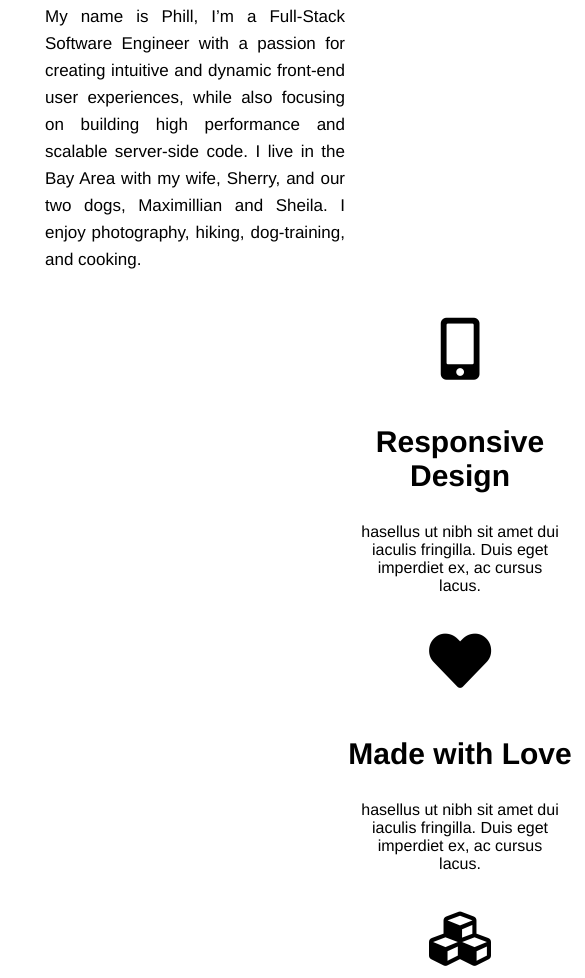
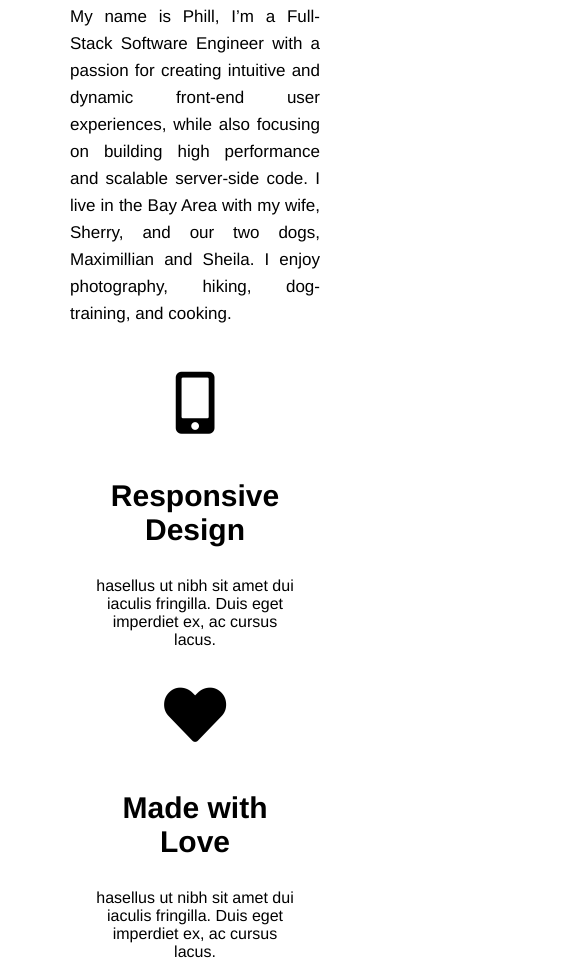
Before and after one commit to PJC-1/new_portfolio, a website: page views/index.html in a window 390 px wide. Shown: the part 1073-2051 px from the top of the page, 585 px wide, since content can reach past the window. Drawn offline with Linux system fonts and the light colour scheme; files that its build step writes are made by us from their sources; files whose address does not match are found by name.

Commit message:
completed break points on tablet and mobile for about icons

```diff
--- a/public/scripts/app.js
+++ b/public/scripts/app.js
@@ -1,5 +1,3 @@
-console.log('testing app.js');
-
 function hamburger() {
     var x = document.getElementById('navbar-id');
     if(x.className === 'navbar') {
--- a/public/styles/styles.css
+++ b/public/styles/styles.css
@@ -226,9 +226,10 @@ body, html {
         margin-right: auto;
     }
     .icon-row {
-        width: 830px;
+        width: 650px;
     }
 }
+
 
 
 /*******************************/
@@ -283,6 +284,7 @@ body, html {
         float: none;
         margin-left: auto;
         margin-right: auto;
+        width: 610px;
     }
 }
 
@@ -340,8 +342,10 @@ body, html {
         float: none;
         margin-left: auto;
         margin-right: auto;
+        width: 610px;
     }
 }
+
 
 
 /*******************************/
@@ -356,12 +360,17 @@ body, html {
         padding-right: 15px;
         width: 600px;
     }
+    .icon-row  {
+        width: 600px;
+    }
     .icon-div {
         float: none;
         margin-left: auto;
         margin-right: auto;
+        width: 560px;
     }
 }
+
 
 
 /*******************************/
@@ -376,10 +385,15 @@ body, html {
         padding-right: 15px;
         width: 500px;
     }
+    .icon-row {
+        width: 500px;
+    }
     .icon-div {
         float: none;
+        width: 460px;
     }
 }
+
 
 
 /*******************************/
@@ -453,7 +467,11 @@ body, html {
         padding-right: 15px;
         width: 420px;
     }
+    .icon-row {
+        width: 420px;
+    }
     .icon-div {
+        width: 380px;
         float: none;
         margin-left: auto;
         margin-right: auto;
@@ -509,11 +527,13 @@ body, html {
     .about-container {
         margin-right: auto;
         margin-left: auto;
-        padding-left: 20px;
-        padding-right: 20px;
-        width: 300px;
+        width: 250px;
+    }
+    .icon-row {
+        width: 250px;
     }
     .icon-div {
+        width: 210px;
         float: none;
         margin-left: auto;
         margin-right: auto;
```
Also changed, not shown: views/index.html (+0 -5 lines).
